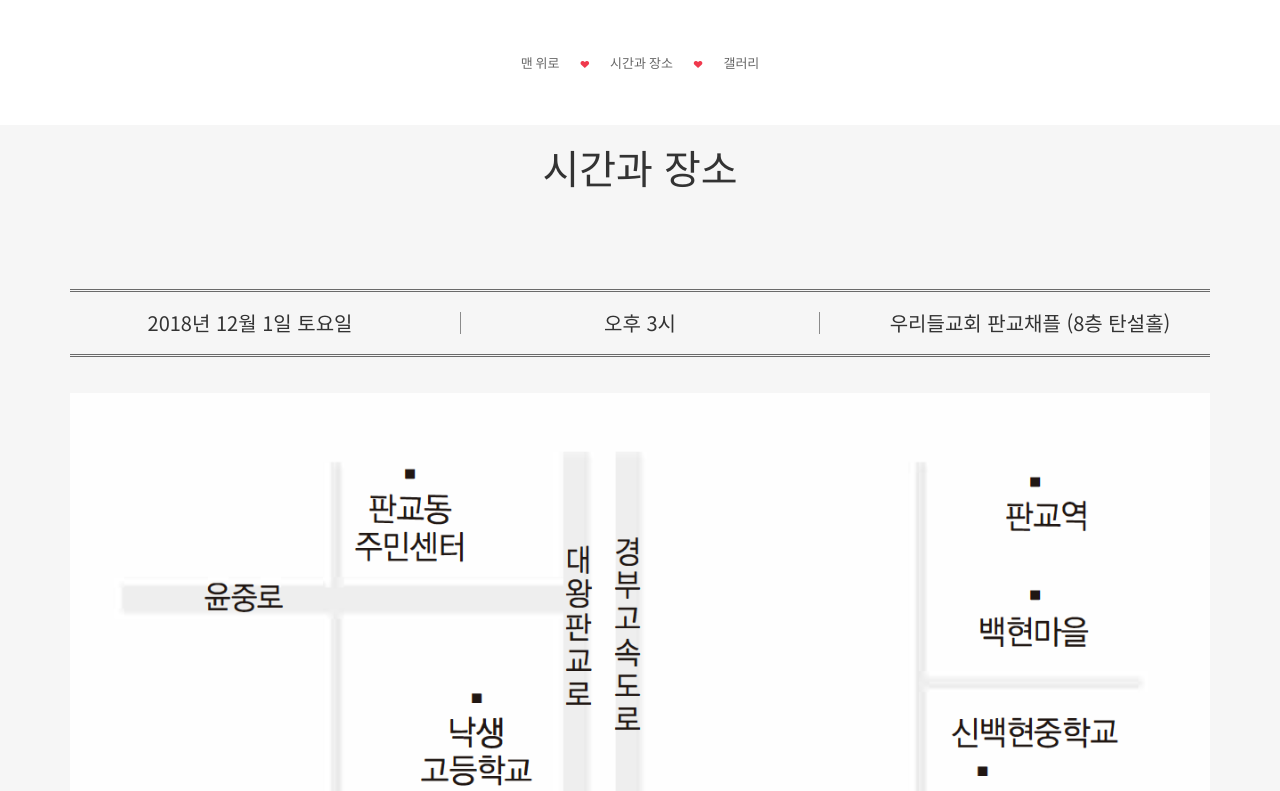
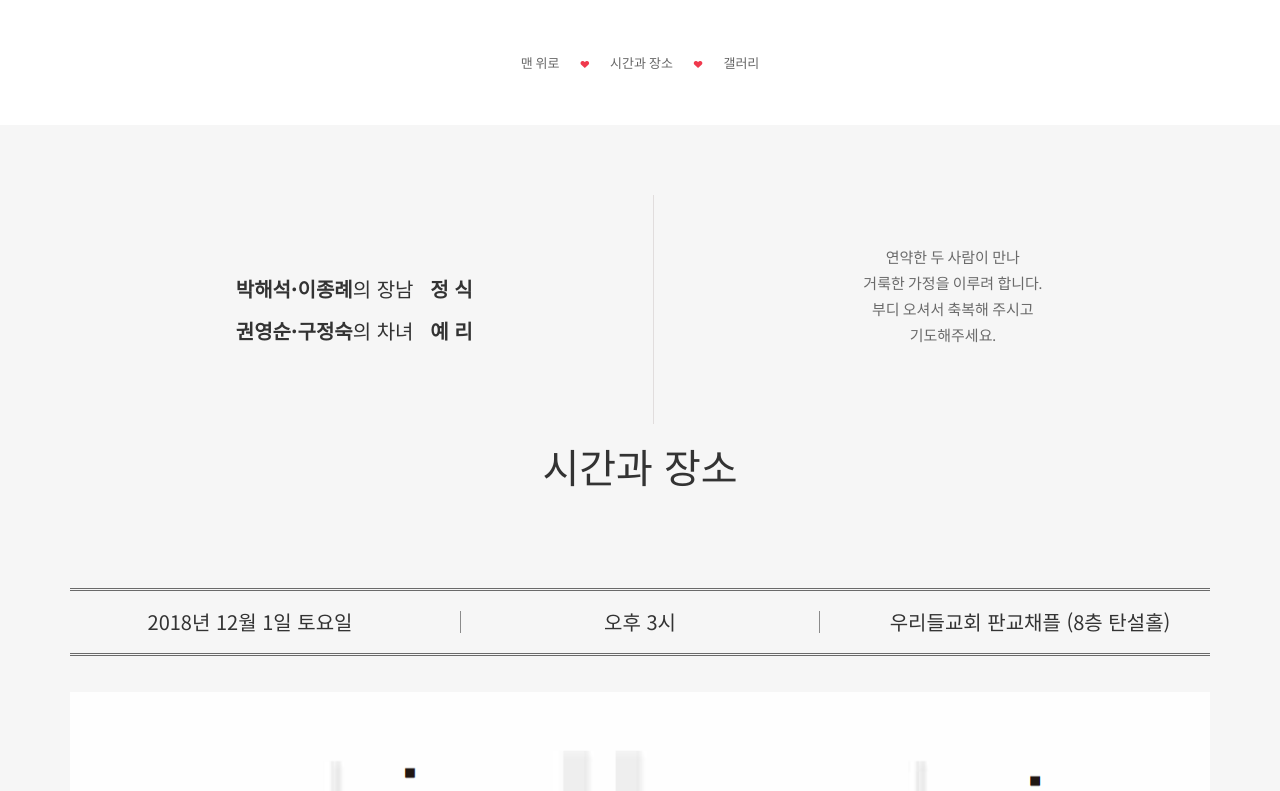
Before and after one commit to jungsikyaelee/jungsikyaelee.github.io, a plain HTML site: page index.html in a window 1280 px wide. Shown: the part 820-1611 px from the top of the page. Drawn offline with nearby package versions, Linux system fonts and the light colour scheme.

Commit message:
add invitation

```diff
--- a/css/style.css
+++ b/css/style.css
@@ -2514,7 +2514,8 @@ button.mfp-arrow, button.mfp-close {
     }
 
     .section-title {
-      margin-bottom: 50px
+      margin-top: 40px;
+      margin-bottom: 30px
     }
 
     .title-excerpt {
--- a/index.html
+++ b/index.html
@@ -73,6 +73,30 @@
     </header>
   </section>
   <section id="content">
+    <section id="invitation">
+      <div class="container">
+        <div class="row">
+          <div class="col-sm-12 col-md-offset-2 col-md-8 text-center">
+            <div class="section-title animation fadeInUp">
+              <h2>  </h2>
+            </div>
+          </div>
+        </div>
+        <div class="row story-row" style="width: 105%">
+          <div class="col-sm-12 col-md-offset-1 col-md-6 text-center">
+            <h3><strong>박해석&middot;이종례</strong>의 장남&nbsp;&nbsp;<strong> 정 식 </strong></h3>
+            <h3><strong>권영순&middot;구정숙</strong>의 차녀&nbsp;&nbsp;<strong> 예 리 </strong></h3>
+          </div>
+          <div class="col-sm-12 col-md-6 animation delay1 fadeInRight text-center">
+            <p>연약한 두 사람이 만나<br>
+              거룩한 가정을 이루려 합니다.<br>
+              부디 오셔서 축복해 주시고<br>
+              기도해주세요.</p>
+          </div>
+          <div class="vertical-line"> </div>
+        </div>
+      </div>
+    </section>
     <section id="schedule">
       <div class="container">
         <div class="row">
```
